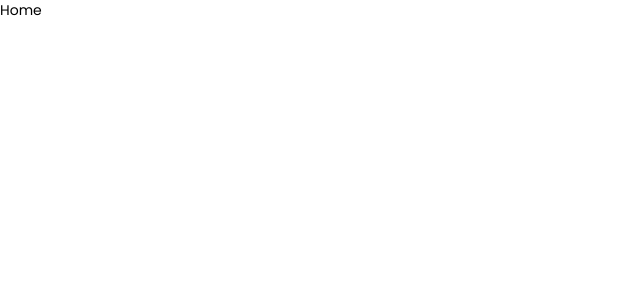
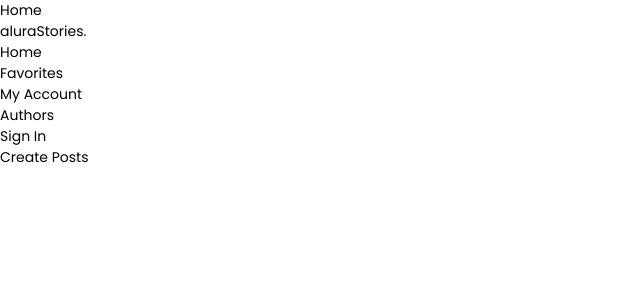
Before and after one commit to Guedevz/aluraStories, a React (Vite) app: page / in a window 1280 px wide. Shown: the top 300 px of the page, without its empty margins (0-640 px from the left). Built offline with nearby package versions, Linux system fonts and the light colour scheme.

Commit message:
Crea la estructura desktop del componente Navbar

```diff
--- a/src/components/Navbar/index.jsx
+++ b/src/components/Navbar/index.jsx
@@ -1,9 +1,56 @@
+import { NavLink } from "react-router-dom"
 
 
 const Navbar = () => {
     return (
         <nav>
-
+            <h1>
+                aluraStories.
+            </h1>
+            <ul>
+                <li>
+                    <NavLink
+                        to='/'
+                    >
+                            Home
+                    </NavLink>
+                </li>
+                <li>
+                    <NavLink
+                        to='/favorites'
+                    >
+                            Favorites
+                    </NavLink>
+                </li>
+                <li>
+                    <NavLink
+                        to='/my-account'
+                    >
+                            My Account
+                    </NavLink>
+                </li>
+                <li>
+                    <NavLink
+                        to='/authors'
+                    >
+                            Authors
+                    </NavLink>
+                </li>
+                <li>
+                    <NavLink
+                        to='/sign-in'
+                    >
+                            Sign In
+                    </NavLink>
+                </li>
+                <li>
+                    <NavLink
+                        to='/create-posts'
+                    >
+                            Create Posts
+                    </NavLink>
+                </li>
+            </ul>
         </nav>
     )
 }
--- a/src/pages/App/App.jsx
+++ b/src/pages/App/App.jsx
@@ -2,7 +2,7 @@
 import { useRoutes, BrowserRouter } from 'react-router-dom'
 
 // Components...................
-
+import Navbar from '../../components/Navbar'
 
 // Pages.........................
 import Home from '../Home'
@@ -53,6 +53,7 @@
   return (
     <BrowserRouter>
       <AppRoutes />
+      <Navbar />
     </BrowserRouter>
   )
 }
```
